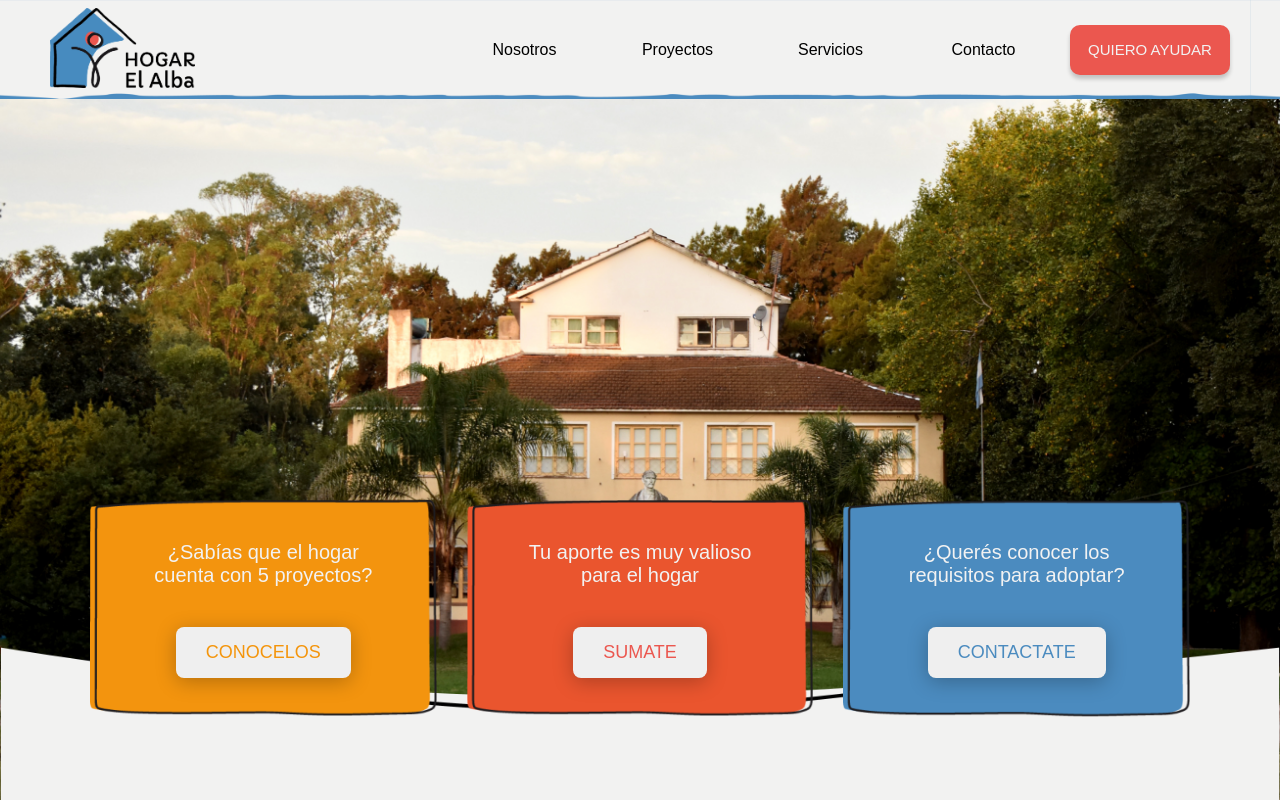
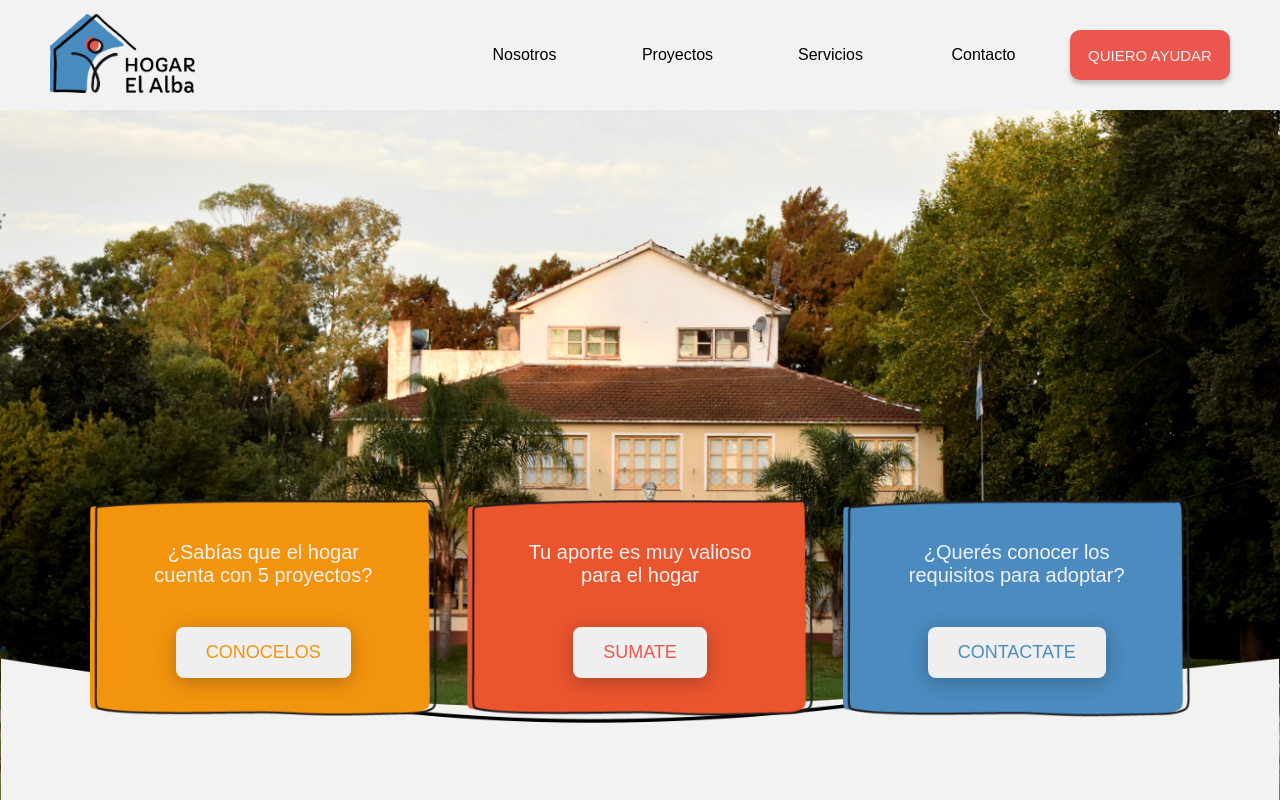
Before and after one commit to melmln/hogar-el-alba, a React (Create React App) app: page / in a window 1280 px wide. Shown: the top 800 px of the page. Built offline with nearby package versions, Linux system fonts and the light colour scheme; a web font is replaced by a local one.

Commit message:
Modifico ubicación img bck-header.png

```diff
--- a/src/components/Header/Header.css
+++ b/src/components/Header/Header.css
@@ -2,16 +2,17 @@ header {
   display: flex;
   justify-content: space-between;
   width: 100%;
-
+  background-color: var(--white);
 }
 
 nav {
   display: flex;
   align-items: center;
   width: 100%;
-  height: 99px;
-  background-image: url(../../assets/img/home/bck-header.png);
+  height: 110px;
   background-size: contain;
+  background-color: var(--white);
+
   padding: 0 50px;
   border: none;
 }
```
Also changed, not shown: src/assets/img/bck-header.png (renamed from src/assets/img/home/bck-header.png).
